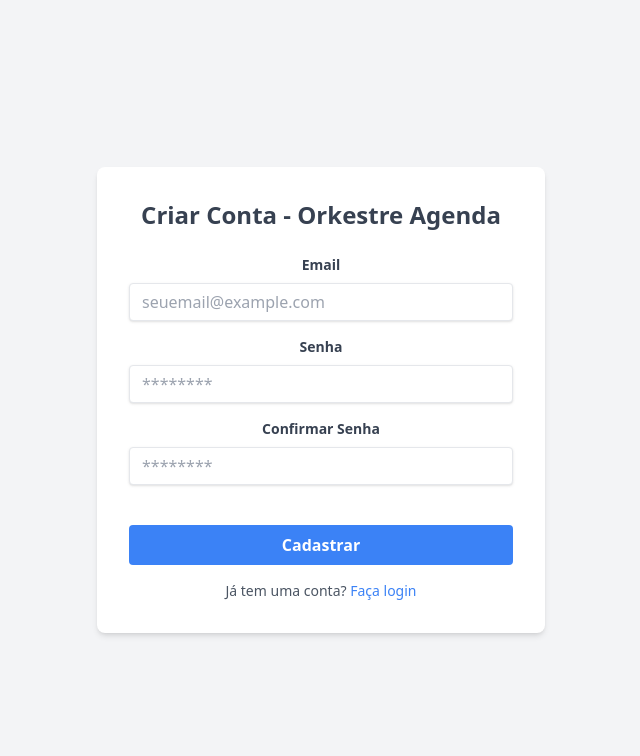
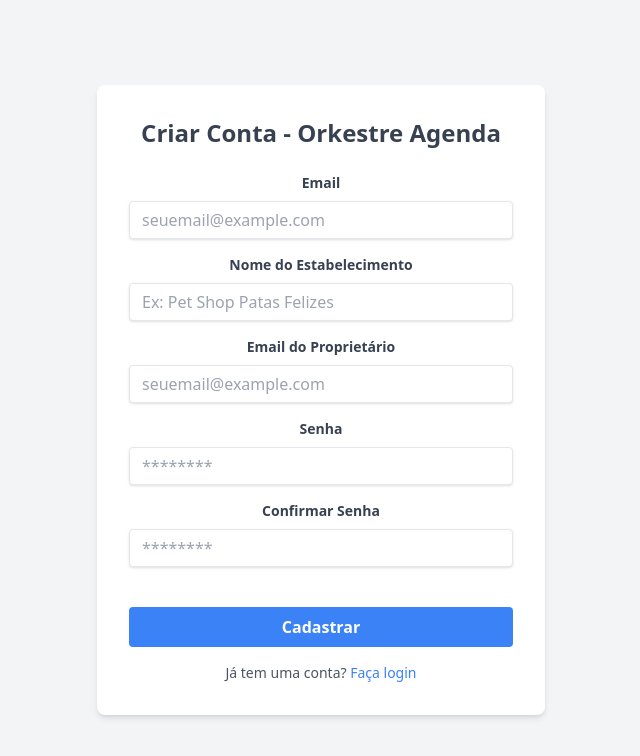
Before and after one commit to lohanmamede/orkestre-frontend, a React (Create React App) app: page /cadastro in a window 1280 px wide. Shown: the top 756 px of the page, without its empty margins (319-959 px from the left). Built offline with nearby package versions, Linux system fonts and the light colour scheme.

Commit message:
feat(register): Add establishment name field to registration form

```diff
--- a/src/pages/RegisterPage.js
+++ b/src/pages/RegisterPage.js
@@ -8,6 +8,7 @@
     const [email, setEmail] = useState('');
     const [password, setPassword] = useState('');
     const [confirmPassword, setConfirmPassword] = useState('');
+    const [establishmentName, setEstablishmentName] = useState('');
     const [isLoading, setIsLoading] = useState(false); // Estado para feedback de carregamento
     const [error, setError] = useState(''); // Estado para mensagens de erro da API
 
@@ -15,13 +16,15 @@
 
     const handleChange = (event) => {
         const { name, value } = event.target;
-        setError(''); // Limpa erros anteriores ao digitar
+        setError('');
         if (name === 'email') {
             setEmail(value);
         } else if (name === 'password') {
             setPassword(value);
         } else if (name === 'confirmPassword') {
             setConfirmPassword(value);
+        } else if (name === 'establishmentName') {
+            setEstablishmentName(value);
         }
     };
 
@@ -37,16 +40,22 @@
         setIsLoading(true); // Ativa o estado de carregamento
 
         try {
-            const userData = { email, password };
+            // Payload para o registro
+            const userData = {
+                email,
+                password,
+                establishment_name: establishmentName // <<<--- CHAVE E VALOR ADICIONADOS
+            };
             const responseData = await registerUser(userData); // Chama a API
 
-            console.log('Usuário registrado com sucesso:', responseData);
+            console.log('Usuário e Estabelecimento registrados com sucesso:', responseData);
             alert('Cadastro realizado com sucesso! Você será redirecionado para o login.');
 
             // Limpar campos (opcional)
             setEmail('');
             setPassword('');
             setConfirmPassword('');
+            setEstablishmentName('');
 
             navigate('/login'); // Redireciona para a página de login
 
@@ -93,6 +102,26 @@
                         disabled={isLoading} // Desabilita input durante o carregamento
                     />
                     <InputField
+                        label="Nome do Estabelecimento"
+                        type="text"
+                        name="establishmentName" // Importante para o handleChange
+                        placeholder="Ex: Pet Shop Patas Felizes"
+                        value={establishmentName} // Conecta ao estado
+                        onChange={handleChange} // Atualiza o estado
+                        disabled={isLoading}
+                        required
+                    />
+                    <InputField
+                        label="Email do Proprietário" // Pode ser bom diferenciar
+                        type="email"
+                        name="email"
+                        placeholder="seuemail@example.com"
+                        value={email}
+                        onChange={handleChange}
+                        disabled={isLoading}
+                        required
+                    />
+                    <InputField
                         label="Senha"
                         type="password"
                         name="password"
```
